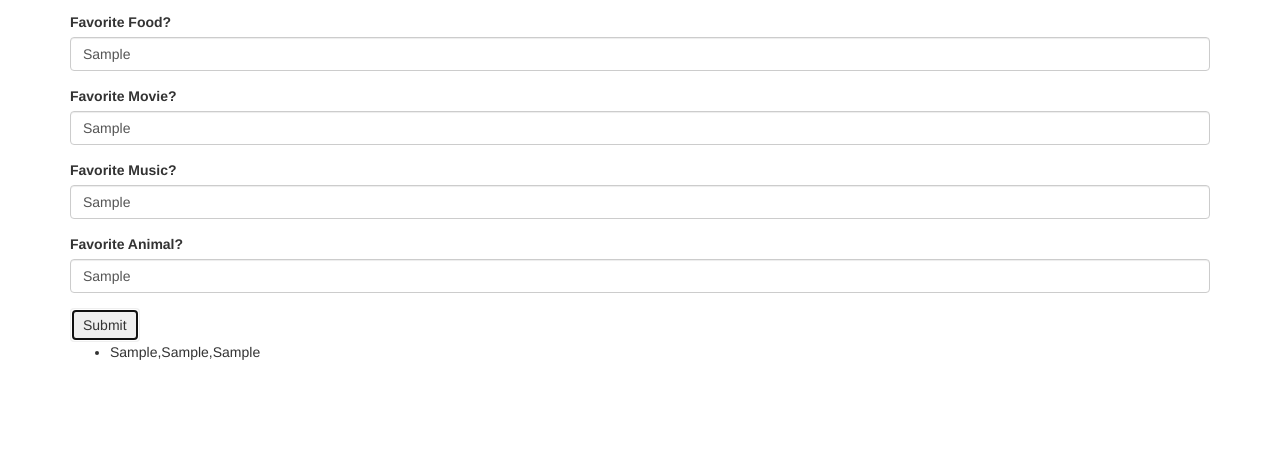
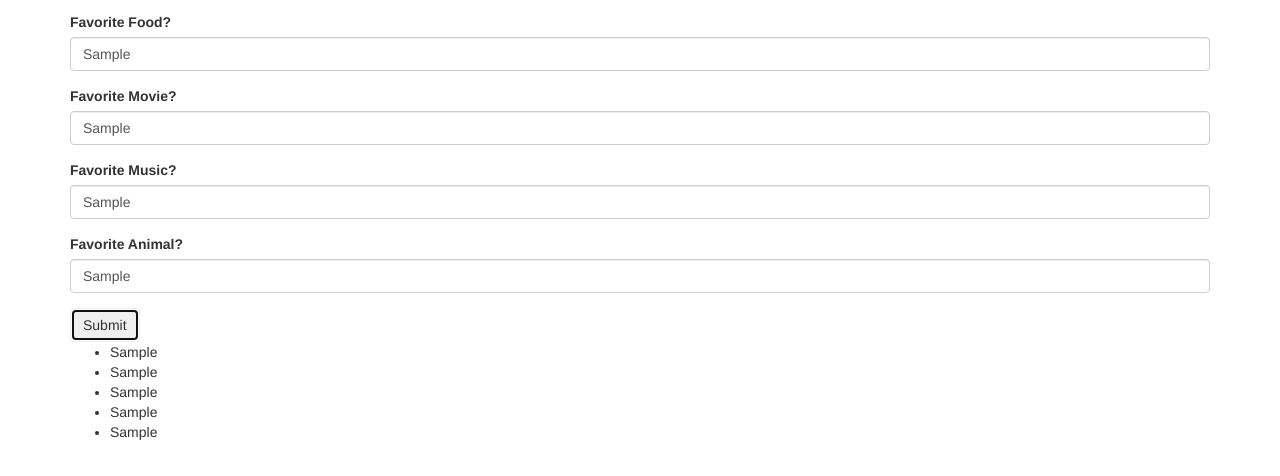
Before and after one commit to WRCarlile/3-27-mondayrepository, a plain HTML site: page index.html in a window 1280 px wide. Both pictures are taken after typing "Sample", "Sample", "Sample", "Sample", "Sample" into the empty fields and a click on the button "Submit". Shown: the part 132-608 px from the top of the page. Drawn offline with Linux system fonts and the light colour scheme.

Commit message:
modified script so that it is not redundant.

```diff
--- a/index.html
+++ b/index.html
@@ -13,7 +13,7 @@
   <body>
     <div class="container">
       <h1>What are some of your favorite things?</h1>
-      <div id="things">
+      <div id="things" >
         <form>
           <div class="form-group">
             <label for="thing1">Favorite Color?</label>
@@ -41,8 +41,8 @@
       </div>
 
       <div>
-        <ul>
-          <li><span id="result"></span></li>
+        <ul id="result">
+
         </ul>
       </div>
   </body>
--- a/js/scripts.js
+++ b/js/scripts.js
@@ -1,26 +1,44 @@
 
 $(document).ready(function() {
   $("#things form").submit(function(event) {
-    event.preventDefault();
+    var things = ["thing1","thing2","thing3","thing4","thing5"];
 
-    var thing1 = $("input#thing1").val();
-    var thing2 = $("input#thing2").val();
-    var thing3 = $("input#thing3").val();
-    var thing4 = $("input#thing4").val();
-    var thing5 = $("input#thing5").val();
-    var things = [thing1,thing2,thing3,thing4,thing5];
+      things.forEach(function(thing) {
+        var userInput = $("input#" + thing).val();
+        $("#" + thing).text(userInput);
+        console.log(userInput)
+        $("#result").append("<li>" + userInput + "</li>");
+      });
 
-    var things2 = things;
-    things2.pop();
-    things2.pop();
-    things2.pop();
-    things2.pop();
-    things2.pop();
-    things2.push(thing2,thing1,thing3);
+
+      event.preventDefault();
+    });
+  });
 
 
 
-    $("#result").text(things2);
-
-  });
-});
+// $(document).ready(function() {
+//   $("#things form").submit(function(event) {
+//     event.preventDefault();
+//
+//     var thing1 = $("input#thing1").val();
+//     var thing2 = $("input#thing2").val();
+//     var thing3 = $("input#thing3").val();
+//     var thing4 = $("input#thing4").val();
+//     var thing5 = $("input#thing5").val();
+//     var things = [thing1,thing2,thing3,thing4,thing5];
+//
+//     var things2 = things.slice();
+//     things2.pop();
+//     things2.pop();
+//     things2.pop();
+//     things2.pop();
+//     things2.pop();
+//     things2.push(thing2,thing1,thing3);
+//
+//
+//
+//     $("#result").text(things);
+//
+//   });
+// });
```
